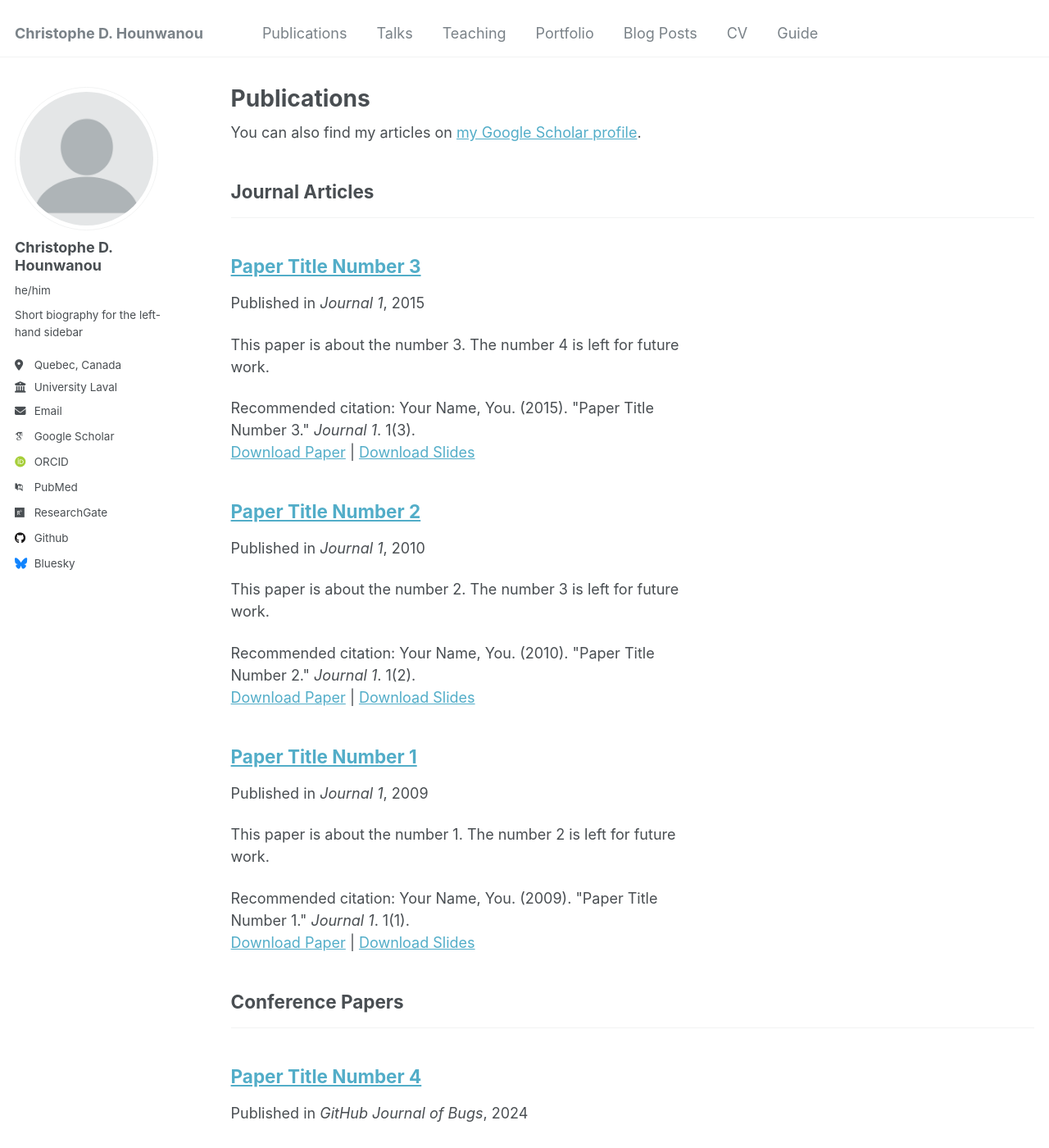
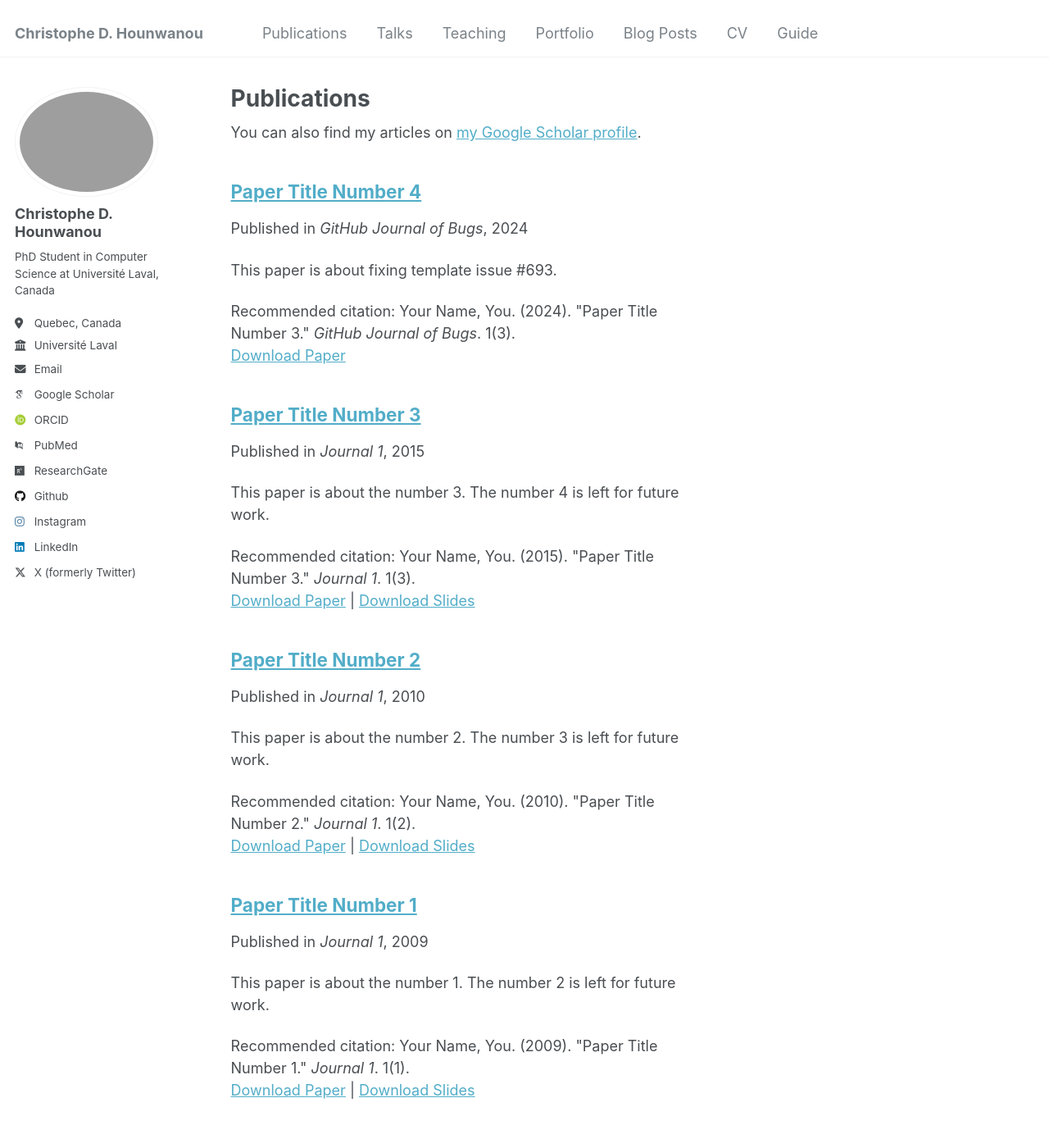
Before and after one commit to chrishounwanou/chrishounwanou.github.io, a Jekyll site: the page built from _pages/publications.html, in a window 1280 px wide and 1400 px high. Shown: the whole window at 82% size. Built offline with Jekyll 4.4.1, drawn with Linux system fonts in a browser that asks for light colours; some web fonts are replaced; part of the change alters nothing that is shown; some of the changed text lies outside the part shown.

Commit message:
Refactor site and author configuration in _config.yml
Updated site settings and author information in _config.yml.

```diff
--- a/_config.yml
+++ b/_config.yml
@@ -6,84 +6,15 @@
 # `jekyll serve -l -H localhost`. If you change this file, please restart the
 # server process.
 
-# Basic Site Settings
+# Site Settings
 locale                   : "en-US"
 title                    : "Christophe D. Hounwanou"
 title_separator          : "-"
 name                     : &name "Christophe D. Hounwanou"
-description              : &description "personal description"
-url                      : https://academicpages.github.io # the base hostname & protocol for your site e.g. "https://[your GitHub username].github.io"
+description              : &description "PhD Student in Computer Science at Université Laval"
+url                      : https://chrishounwnu.github.io # the base hostname & protocol for your site e.g. "https://mmistakes.github.io"
 baseurl                  : "" # the subpath of your site, e.g. "/blog"
-repository               : "academicpages/academicpages.github.io"
-
-# Site Author - The following control what appear as part of the author content on the side bar.
-#               If a field is blank the icon and link will not appear, otherwise it will be shown.
-#               Additional customization can be done by editing /_includes/author-profile.html
-author:
-  # Biographic information
-  avatar           : "profile.png"
-  name             : "Christophe D. Hounwanou"
-  pronouns         : "he/him"
-  bio              : "Short biography for the left-hand sidebar"
-  location         : "Quebec, Canada"
-  employer         : "University Laval"
-  uri              : # URL
-  email            : "chrishounwanou@gmail.com"
-
-  # Academic websites
-  arxiv            : # URL - Update with the correct link to your profile
-  googlescholar    : "https://scholar.google.com/citations?user=2i7KV8EAAAAJ"
-  impactstory      : # URL
-  orcid            : "http://orcid.org/0009-0006-2181-0952"
-  semantic         : # URL
-  pubmed           : "https://www.ncbi.nlm.nih.gov/pubmed/?term=john+snow"
-  researchgate     : "https://www.researchgate.net/profile/Christophe-Hounwanou"
-  scopus           : # URL
-
-  # Repositories and software development
-  bitbucket        : # Username - Update with your username on the site
-  codepen          : # Username
-  dribbble         : # Username
-  github           : "academicpages"
-  kaggle           : # Username
-  stackoverflow    : # User number or user number and name (i.e., use "1" or "1/jeff-atwood")
-
-  # Social media
-  bluesky          : "bsky.app" # Replace this with you Bluesky username
-  facebook         : # Username
-  flickr           : # Username
-  foursquare       : # Username
-  goodreads        : # Username
-  google_plus      : # Username
-  keybase          : # Username
-  instagram        : # Username
-  lastfm           : # Username
-  linkedin         : # Username
-  mastodon         : # URL
-  medium           : # URL
-  pinterest        : # Username
-  soundcloud       : # Username
-  steam            : # Username
-  telegram         : # URL
-  tumblr           : # Username
-  twitter          : # Username for X / Twitter
-  vine             : # Username
-  weibo            : # Username
-  wikipedia        : # Username
-  xing             : # Username
-  youtube          : # Username
-  zhihu            : # Username
-
-# Publication Category - The following the list of publication categories and their headings
-publication_category:
-  books:
-    title: 'Books'
-  manuscripts:
-    title: 'Journal Articles'
-  conferences:
-    title: 'Conference Papers'
-
-# Site Settings
+repository               : "chrishounwnu/chrishounwnu.github.io"
 teaser                   :  # filename of teaser fallback teaser image placed in /images/, .e.g. "500x300.png"
 breadcrumbs              : false # true, false (default)
 words_per_minute         : 160
@@ -117,16 +48,13 @@ staticman:
       options:
         format           : "iso8601" # "iso8601" (default), "timestamp-seconds", "timestamp-milliseconds"
 atom_feed:
-  hide                   : false     # change to true to hide the RSS feed in the footer
   path                   : # blank (default) uses feed.xml
-
 
 # SEO Related
 google_site_verification :
 bing_site_verification   :
 alexa_site_verification  :
 yandex_site_verification :
-
 
 # Social Sharing
 twitter:
@@ -146,9 +74,48 @@ social:
 
 # Analytics
 analytics:
-  provider               :  "false" # false (default), "google", "google-universal", "google-analytics-4", "custom"
+  provider               :  "google-universal" # false (default), "google", "google-universal", "custom"
   google:
     tracking_id          :
+
+
+# Site Author
+author:
+  name             : "Christophe D. Hounwanou"
+  avatar           : "Chris.png"
+  bio              : "PhD Student in Computer Science at Université Laval, Canada "
+  location         : "Quebec, Canada"
+  employer         :  Université Laval
+  pubmed           : "https://www.ncbi.nlm.nih.gov/pubmed/?term=christophe+hounwanou"
+  googlescholar    : "https://scholar.google.com/citations?user=2i7KV8EAAAAJ"
+  email            : "christophe.hounwanou@mila.quebec"
+  researchgate     : "https://www.researchgate.net/profile/Christophe-Hounwanou"
+  uri              :
+  bitbucket        :
+  codepen          :
+  dribbble         :
+  flickr           :
+  facebook         :
+  foursquare       :
+  github           : "chrishounwnu"
+  google_plus      :
+  keybase          :
+  instagram        : "do.chris_"
+  impactstory      : #"https://profiles.impactstory.org/u/xxxx-xxxx-xxxx-xxxx"
+  lastfm           :
+  linkedin         : "christophe-hounwanou/"
+  orcid            : "http://orcid.org/0009-0006-2181-0952"
+  pinterest        :
+  soundcloud       :
+  stackoverflow    : # http://stackoverflow.com/users/123456/username
+  steam            :
+  tumblr           :
+  twitter          : "chrishounwanou"
+  vine             :
+  weibo            :
+  xing             :
+  youtube          :
+  wikipedia        :
 
 
 # Reading Files
@@ -161,26 +128,23 @@ exclude:
   - "*.sublime-workspace"
   - .asset-cache
   - .bundle
-  - .github
   - .jekyll-assets-cache
   - .sass-cache
+  - CHANGELOG
+  - Capfile
+  - Gemfile
+  - Gruntfile.js
+  - LICENSE
+  - README
+  - Rakefile
   - assets/js/_main.js
   - assets/js/plugins
   - assets/js/vendor
-  - CHANGELOG
-  - Capfile
   - config
-  - Dockerfile
-  - Gemfile
-  - Gruntfile.js
   - gulpfile.js
-  - LICENSE
-  - local
   - log
   - node_modules
-  - package.json*
-  - Rakefile
-  - README
+  - package.json
   - tmp
   - vendor
 keep_files:
@@ -210,7 +174,7 @@ kramdown:
   enable_coderay: false
 
 
-# These settings control the types of collections used by the template
+# Collections
 collections:
   teaching:
     output: true
@@ -221,12 +185,15 @@ collections:
   portfolio:
     output: true
     permalink: /:collection/:path/
+  datasets:
+    output: true
+    permalink: /:collection/:path/
   talks:
     output: true
     permalink: /:collection/:path/
 
 
-# These settings control how pages and collections are included in the site
+# Defaults
 defaults:
   # _posts
   - scope:
@@ -250,6 +217,15 @@ defaults:
   - scope:
       path: ""
       type: teaching
+    values:
+      layout: single
+      author_profile: true
+      share: true
+      comments: true
+  # _datasets
+  - scope:
+      path: ""
+      type: portfolio
     values:
       layout: single
       author_profile: true
@@ -282,7 +258,6 @@ defaults:
       author_profile: true
       share: true
 
-
 # Sass/SCSS
 sass:
   sass_dir: _sass
@@ -293,23 +268,22 @@ sass:
 permalink: /:categories/:title/
 # paginate: 5 # amount of posts to show
 # paginate_path: /page:num/
-timezone: Etc/UTC # http://en.wikipedia.org/wiki/List_of_tz_database_time_zones
+timezone: America/Los_Angeles # http://en.wikipedia.org/wiki/List_of_tz_database_time_zones
 
 
 # Plugins
 plugins:
-  - jekyll-feed
-  - jekyll-gist
   - jekyll-paginate
   - jekyll-sitemap
-  - jemoji
-
-# Mimic GitHub Pages with --safe
+  - jekyll-gist
+  - jekyll-feed
+  - jekyll-redirect-from
+# mimic GitHub Pages with --safe
 whitelist:
-  - jekyll-feed
-  - jekyll-gist
   - jekyll-paginate
   - jekyll-sitemap
+  - jekyll-gist
+  - jekyll-feed
   - jemoji
 
 
```
